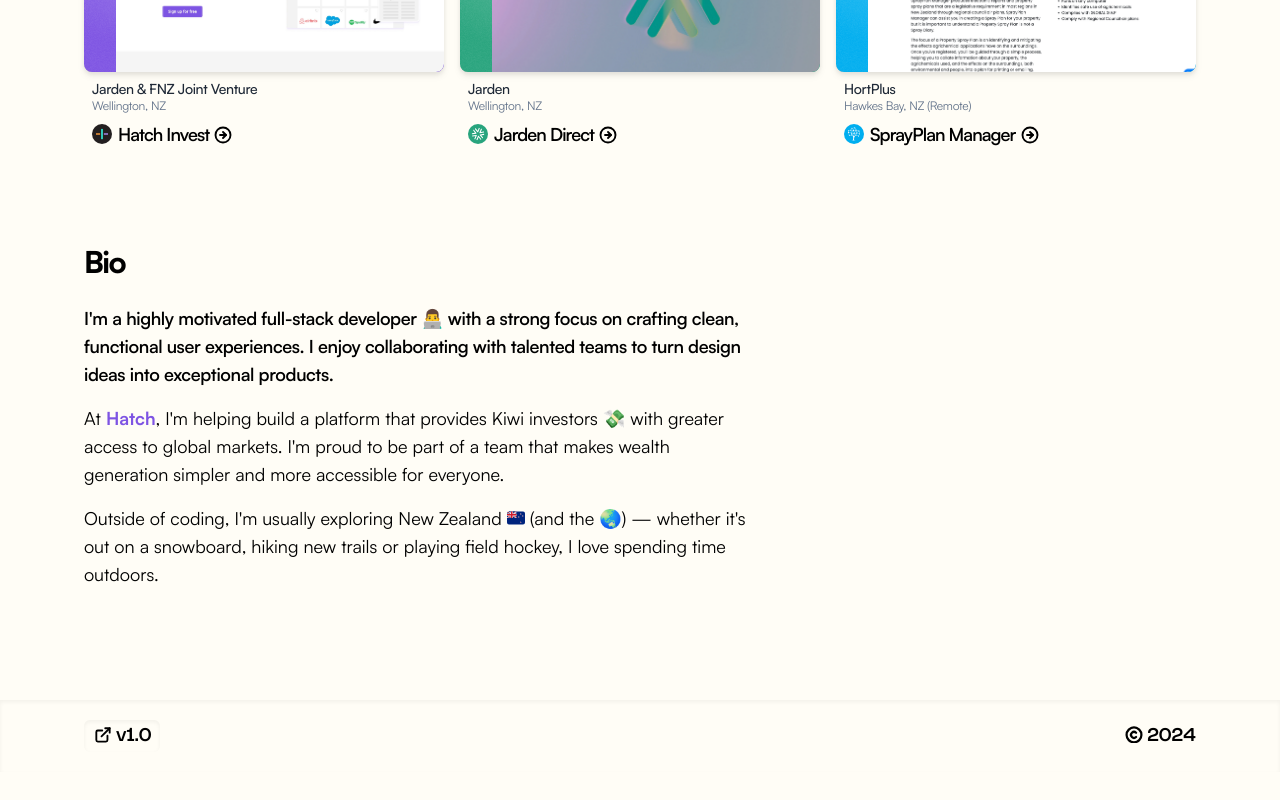
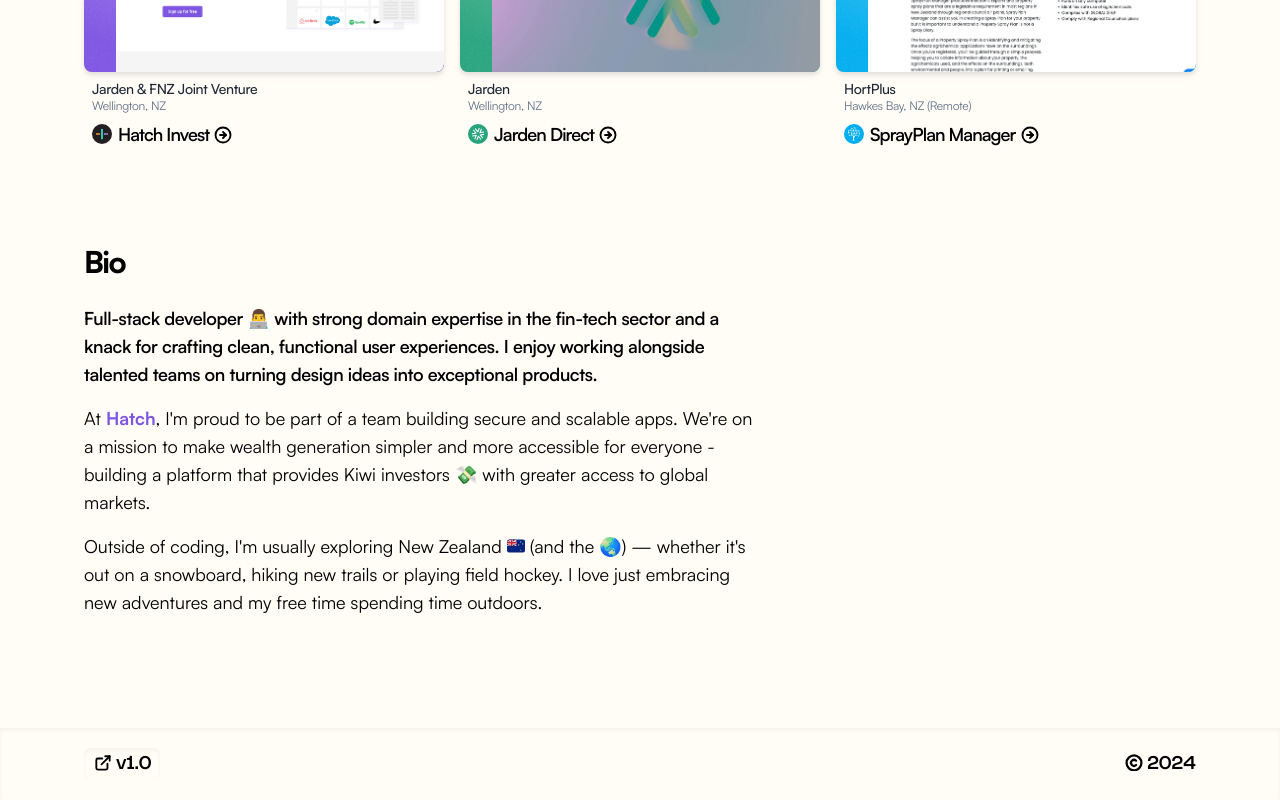
Before and after one commit to wa-bha/v2-personal-website, a Next.js app: page / in a window 1280 px wide. Shown: the part 1052-1852 px from the top of the page. Before the commit the page ends 1824 px from the top, so only its background shows below. Built offline with nearby package versions, Linux system fonts and the light colour scheme.

Commit message:
refactor: the language on the bio

```diff
--- a/src/components/sections/BioSection/BioSection.tsx
+++ b/src/components/sections/BioSection/BioSection.tsx
@@ -37,9 +37,9 @@
           transition={{ duration: 0.5 }}
           className="mb-4 font-semibold tracking-[-0.02em]"
         >
-          I&apos;m a highly motivated full-stack developer 👨‍💻 with a strong focus on crafting clean,
-          functional user experiences. I enjoy collaborating with talented teams to turn design
-          ideas into exceptional products.
+          Full-stack developer 👨‍💻 with strong domain expertise in the fin-tech sector and a knack
+          for crafting clean, functional user experiences. I enjoy working alongside talented teams
+          on turning design ideas into exceptional products.
         </motion.p>
 
         <motion.p variants={paragraphVariants} transition={{ duration: 0.6 }} className="mb-4">
@@ -49,15 +49,16 @@
               Hatch
             </span>
           </ExternalLink>
-          , I&apos;m helping build a platform that provides Kiwi investors 💸 with greater access to
-          global markets. I&apos;m proud to be part of a team that makes wealth generation simpler
-          and more accessible for everyone.
+          , I&apos;m proud to be part of a team building secure and scalable apps. We&apos;re on a
+          mission to make wealth generation simpler and more accessible for everyone - building a
+          platform that provides Kiwi investors 💸 with greater access to global markets.
         </motion.p>
 
         <motion.p variants={paragraphVariants} transition={{ duration: 0.9 }} className="mb-4">
           Outside of coding, I&apos;m usually exploring New Zealand{" "}
           <FlagNZ className="mb-1 inline-flex h-[1em]" /> (and the 🌏) — whether it&apos;s out on a
-          snowboard, hiking new trails or playing field hockey, I love spending time outdoors.
+          snowboard, hiking new trails or playing field hockey. I love just embracing new adventures
+          and my free time spending time outdoors.
         </motion.p>
       </div>
     </InView>
```
